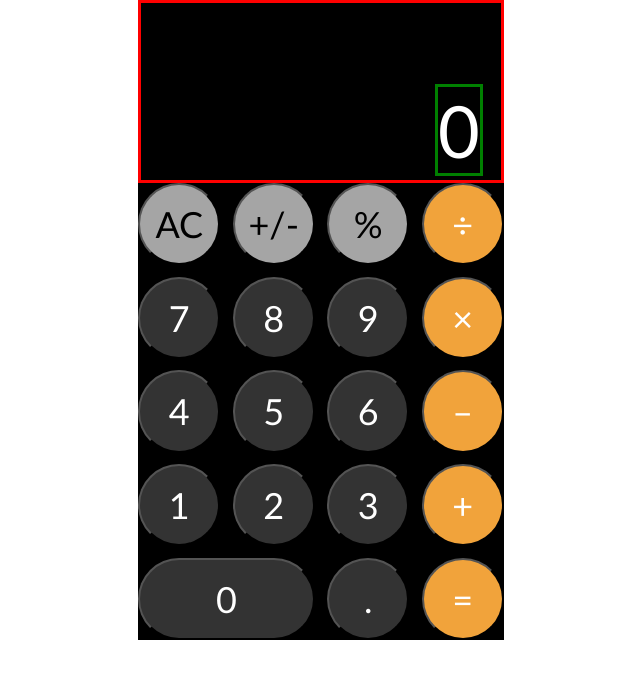
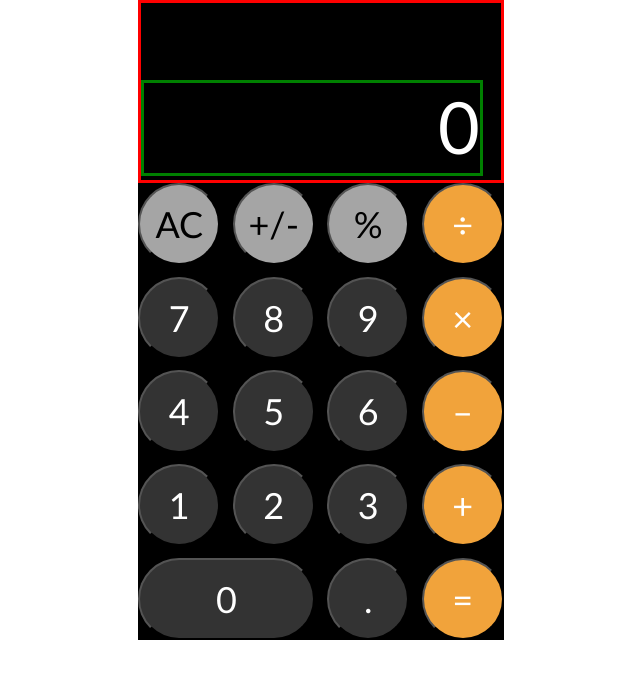
Before and after one commit to kentshenlim/Replicated-iOS-Calculator, a plain HTML site: page index.html in a window 1280 px wide. Shown: the whole page, without its empty margins (319-959 px from the left). Drawn offline with Linux system fonts and the light colour scheme.

Commit message:
Limit the display to one line

```diff
--- a/style.css
+++ b/style.css
@@ -126,6 +126,9 @@ body>.calculator-panel {
     margin-bottom: 1%;
     border: solid green 3px;
     margin-right: 5%;
+    height: 4rem;
+    width: 95%;
+    text-align: end;
 }
 
 
```
